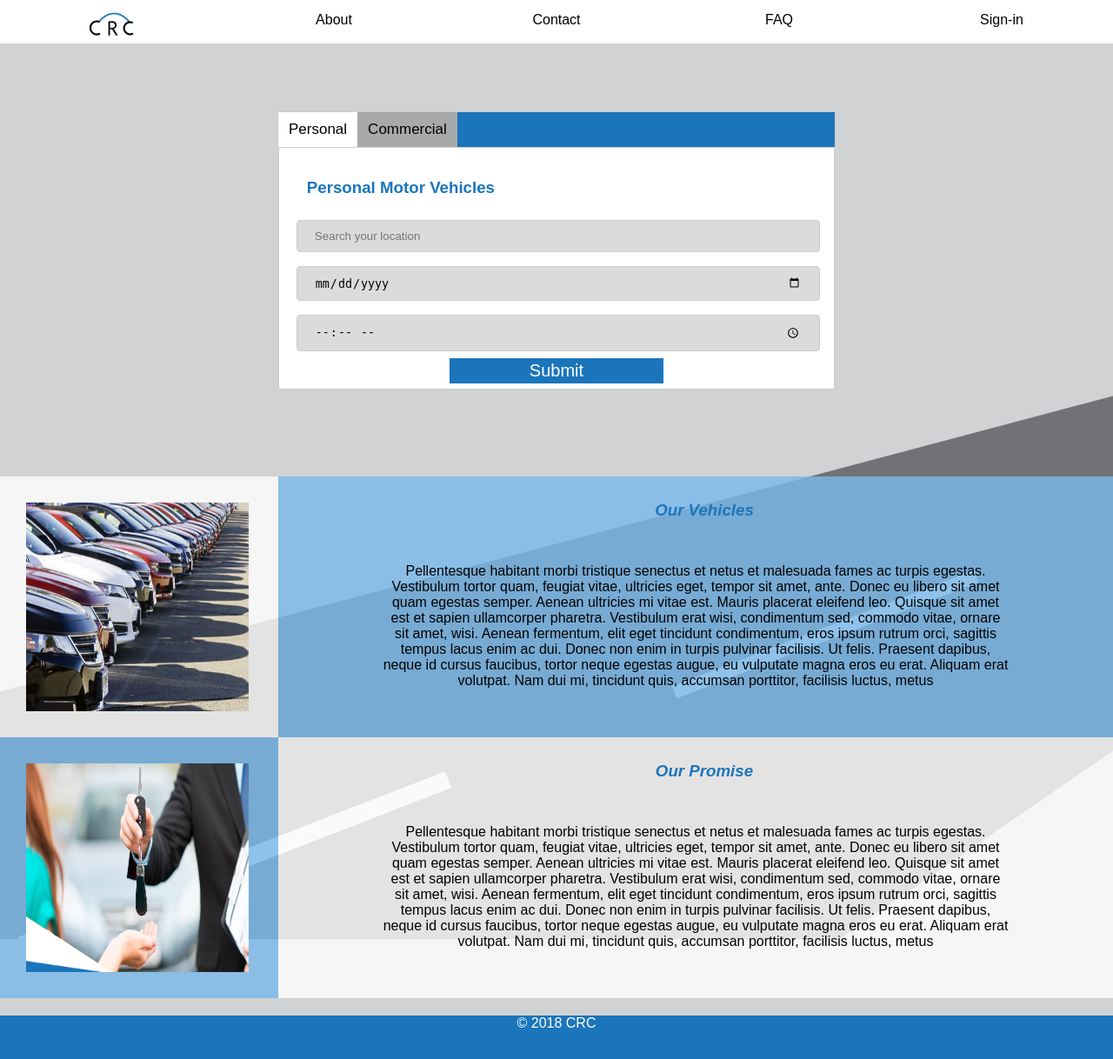
After one commit to TrellixVulnTeam/IFB299_L9R3, a Django app: page /logout/ in a window 1280 px wide. The commit adds this page. Shown: the whole page at 87% size. Run offline with Django 3.2, Linux system fonts and the light colour scheme.

Commit message:
Middleware Update - correct access restrictions

```diff
--- a/Application/CRCProject/CRC/middleware.py
+++ b/Application/CRCProject/CRC/middleware.py
@@ -2,8 +2,10 @@ import re
 
 from django.conf import settings
 from django.shortcuts import redirect
+from django.contrib.auth import logout
+from django.urls import reverse
 
-EXEMPT_URLS = [re.compile(settings.LOGIN_URL)]
+EXEMPT_URLS = [re.compile(settings.LOGIN_URL.lstrip('/'))]
 if hasattr(settings, 'LOGIN_EXEMPT_URLS'):
     EXEMPT_URLS += [re.compile(url) for url in settings.LOGIN_EXEMPT_URLS]
 
@@ -17,8 +19,18 @@ class LoginRequiredMiddleware:
 
      def process_view(self, request, view_func, view_args, view_kwargs):
          assert hasattr(request, 'user')
-         path = request.path_info
+         path = request.path_info.lstrip('/')
 
-         if not request.user.is_authenticated:
-             if not any(url.match(path) for url in EXEMPT_URLS):
-                 return redirect(settings.LOGIN_URL)
+         url_is_exempt = any(url.match(path) for url in EXEMPT_URLS)
+
+         if path == reverse('logout').lstrip('/'):
+             logout(request)
+
+         if path == reverse('sign_in').lstrip('/') and request.user.is_authenticated:
+             return redirect(settings.LOGIN_REDIRECT_URL)
+
+         elif not request.user.is_authenticated and not url_is_exempt:
+             return redirect(settings.LOGIN_URL)
+
+         elif not request.user.is_authenticated and url_is_exempt:
+             return None
--- a/Application/CRCProject/CRC/settings.py
+++ b/Application/CRCProject/CRC/settings.py
@@ -131,10 +131,12 @@ STATICFILES_DIRS = [
 LOGIN_URL = '/sign_in/'
 
 LOGIN_EXEMPT_URLS = (
-    r'^home_page/$',
+    r'^sign_in/$',
+    r'^home/$',
     r'^about/$',
     r'^contact/$',
     r'^FAQ/$',
+    r'^logout/$',
 )
 
 LOGIN_REDIRECT_URL = '/employee_homescreen/'
--- a/Application/CRCProject/CRCApplication/templates/CRCApplication/customer_results.html
+++ b/Application/CRCProject/CRCApplication/templates/CRCApplication/customer_results.html
@@ -12,7 +12,7 @@
             <li> <a href = "{% url 'vehicles' %}"> Vehicles </a></li>
             <li> <a href = "{% url 'stores' %}"> Stores</a></li>
             <li> <a href = "{% url 'reports' %}"> Reports</a></li>
-            <li> <a href = "{% url 'home_page' %}"> Sign-out </a></li>
+            <li> <a href = "{% url 'logout' %}"> Sign-out </a></li>
         </ul>
     </Enav>
     <br>
--- a/Application/CRCProject/CRCApplication/templates/CRCApplication/employee_homescreen.html
+++ b/Application/CRCProject/CRCApplication/templates/CRCApplication/employee_homescreen.html
@@ -12,7 +12,7 @@
             <li> <a href = "{% url 'vehicles' %}"> Vehicles </a></li>
             <li> <a href = "{% url 'stores' %}"> Stores</a></li>
             <li> <a href = "{% url 'reports' %}"> Reports</a></li>
-            <li> <a href = "{% url 'home_page' %}"> Sign-out </a></li>
+            <li> <a href = "{% url 'logout' %}"> Sign-out </a></li>
         </ul>
     </Enav>
     <br>
--- /dev/null
+++ b/Application/CRCProject/CRCApplication/templates/CRCApplication/logout.html
@@ -0,0 +1,90 @@
+{% load static %}
+<!DOCTYPE html>
+<html>
+<head>
+<link rel="stylesheet" type="text/css" href="{% static 'css/stylesheet2.css' %}">
+</head>
+<body>
+    <nav>
+        <ul>
+            <li><a href = "{% url 'home_page' %}"><img class = "logo" src = "{% static 'images/logo.png' %}"> </a></li>
+            <li> <a href = "{% url 'about' %}"> About </a></li>
+            <li> <a href = "{% url 'contact' %}"> Contact </a></li>
+            <li> <a href = "{% url 'FAQ' %}"> FAQ</a></li>
+            <li> <a href = "{% url 'sign_in' %}"> Sign-in </a></li>
+        </ul>
+    </nav>
+<main class = "main_home">
+    <div class = "tab">
+        <button class = "tablinks" onclick="Options(event, 'Personal')" id="default"> Personal </button>
+        <button class = "tablinks" onclick="Options(event, 'Commercial')"> Commercial </button>
+    </div>
+    <div id = "Personal" class = "tabcontent">
+        <h3>Personal Motor Vehicles</h3>
+        <input class = "whole_length_form" type = "search" name = "Location_entered" placeholder="Search your location">
+        <input class = "half_length_form" type = "date" name = "date_entered" >
+        <input class = "half_length_form" type = "time" name = "time_entered">
+        <button class = "submit_search"> Submit </button>
+    </div>
+    <div id = "Commercial" class = "tabcontent">
+        <h3>Commercial Motor Vehicles</h3>
+        <input class = "whole_length_form" type = "search" name = "Location_entered" placeholder="Search your location">
+        <input class = "half_length_form" type = "date" name = "date_entered">
+        <input class = "half_length_form" type = "time" name = "time_entered">
+        <button class = "submit_search" type="submit"> Submit </button>
+
+    </div>
+
+    <div class = "homebox1">
+        <img class ="car" src ="{% static 'images/cars.png' %}">
+    </div>
+
+    <div class = "homebox2">
+        <h3><i>Our Vehicles</i></h3>
+        <p class = "certaintext">Pellentesque habitant morbi tristique senectus et netus et malesuada fames ac turpis egestas. Vestibulum tortor quam, feugiat vitae, ultricies eget, tempor sit amet, ante. Donec eu libero sit amet quam egestas semper. Aenean ultricies mi vitae est. Mauris placerat eleifend leo. Quisque sit amet est et sapien ullamcorper pharetra. Vestibulum erat wisi, condimentum sed, commodo vitae, ornare sit amet, wisi. Aenean fermentum, elit eget tincidunt condimentum, eros ipsum rutrum orci, sagittis tempus lacus enim ac dui. Donec non enim in turpis pulvinar facilisis. Ut felis. Praesent dapibus, neque id cursus faucibus, tortor neque egestas augue, eu vulputate magna eros eu erat. Aliquam erat volutpat. Nam dui mi, tincidunt quis, accumsan porttitor, facilisis luctus, metus</p>
+    </div>
+
+    <div class = "homebox3">
+        <img class = "car" src = "{% static 'images/customer.png' %}">
+    </div>
+
+    <div class = "homebox4">
+        <h3><i>Our Promise</i></h3>
+        <p class = "certaintext">Pellentesque habitant morbi tristique senectus et netus et malesuada fames ac turpis egestas. Vestibulum tortor quam, feugiat vitae, ultricies eget, tempor sit amet, ante. Donec eu libero sit amet quam egestas semper. Aenean ultricies mi vitae est. Mauris placerat eleifend leo. Quisque sit amet est et sapien ullamcorper pharetra. Vestibulum erat wisi, condimentum sed, commodo vitae, ornare sit amet, wisi. Aenean fermentum, elit eget tincidunt condimentum, eros ipsum rutrum orci, sagittis tempus lacus enim ac dui. Donec non enim in turpis pulvinar facilisis. Ut felis. Praesent dapibus, neque id cursus faucibus, tortor neque egestas augue, eu vulputate magna eros eu erat. Aliquam erat volutpat. Nam dui mi, tincidunt quis, accumsan porttitor, facilisis luctus, metus</p>
+    </div>
+
+
+</main>
+<div class="footer_home">
+    <p>&copy; 2018 CRC</p>
+</div>
+
+<script>
+    function Options(evt, customer_employee)
+    {
+        var i, tabcontent, tablinks;
+        tabcontent = document.getElementsByClassName("tabcontent");
+        for (i = 0; i < tabcontent.length; i++)
+        {
+            tabcontent[i].style.display = "none";
+        }
+        tablinks = document.getElementsByClassName("tablinks");
+        for (i = 0; i < tablinks.length; i++)
+        {
+            tablinks[i].className = tablinks[i].className.replace(" active", "");
+        }
+        document.getElementById(customer_employee).style.display = "block";
+        evt.currentTarget.className += " active";
+    }
+    document.getElementById("default").click();
+
+</script>
+</body>
+</html>
+
+<!-- Websites used for two images
+1. https://www.budget.co.cr/blog/advantages-disadvantages-renting-car-costa-rica/
+2. https://www.javerianacali.edu.co/cierre-del-parqueadero-contiguo-al-cdl -->
+
+<!-- OR IF CARS OPTION IS USED:
+https://www.reinsurancene.ws/ogden-change-drives-esures-motor-reinsurance-renewal-cost-33/ -->
--- a/Application/CRCProject/CRCApplication/templates/CRCApplication/reports.html
+++ b/Application/CRCProject/CRCApplication/templates/CRCApplication/reports.html
@@ -12,7 +12,7 @@
             <li> <a href = "{% url 'vehicles' %}"> Vehicles </a></li>
             <li> <a href = "{% url 'stores' %}"> Stores</a></li>
             <li> <a href = "{% url 'reports' %}"> Reports</a></li>
-            <li> <a href = "{% url 'home_page' %}"> Sign-out </a></li>
+            <li> <a href = "{% url 'logout' %}"> Sign-out </a></li>
         </ul>
     </Enav>
     <br>
--- a/Application/CRCProject/CRCApplication/templates/CRCApplication/stores.html
+++ b/Application/CRCProject/CRCApplication/templates/CRCApplication/stores.html
@@ -12,7 +12,7 @@
             <li> <a href = "{% url 'vehicles' %}"> Vehicles </a></li>
             <li> <a href = "{% url 'stores' %}"> Stores</a></li>
             <li> <a href = "{% url 'reports' %}"> Reports</a></li>
-            <li> <a href = "{% url 'home_page' %}"> Sign-out </a></li>
+            <li> <a href = "{% url 'logout' %}"> Sign-out </a></li>
         </ul>
     </Enav>
     <br>
--- a/Application/CRCProject/CRCApplication/templates/CRCApplication/vehicles.html
+++ b/Application/CRCProject/CRCApplication/templates/CRCApplication/vehicles.html
@@ -12,7 +12,7 @@
             <li> <a href = "{% url 'vehicles' %}"> Vehicles </a></li>
             <li> <a href = "{% url 'stores' %}"> Stores</a></li>
             <li> <a href = "{% url 'reports' %}"> Reports</a></li>
-            <li> <a href = "{% url 'home_page' %}"> Sign-out </a></li>
+            <li> <a href = "{% url 'logout' %}"> Sign-out </a></li>
         </ul>
     </Enav>
     <br>
--- a/Application/CRCProject/CRCApplication/urls.py
+++ b/Application/CRCProject/CRCApplication/urls.py
@@ -1,11 +1,11 @@
 from django.conf.urls import url, include
 from CRCApplication import views
-from django.contrib.auth.views import LoginView
+from django.contrib.auth.views import LoginView, LogoutView
 from django.contrib import admin
 admin.autodiscover()
 
 urlpatterns = [
-    url(r'^$', views.home_page, name='home_page'),
+    url(r'^home/$', views.home_page, name='home_page'),
     url(r'^about/$', views.about, name='about'),
     url(r'^contact/$', views.contact, name='contact'),
     url(r'^customer_results/$', views.customer_results, name='customer_results'),
@@ -15,4 +15,5 @@ urlpatterns = [
     url(r'^stores/$', views.stores, name='stores'),
     url(r'^vehicles/$', views.vehicles, name='vehicles'),
     url(r'^sign_in/$', LoginView.as_view(template_name='CRCApplication/sign_in.html'), name='sign_in'),
+    url(r'^logout/$', LogoutView.as_view(template_name='CRCApplication/logout.html'), name='logout'),
 ]
--- a/Application/CRCProject/CRCApplication/views.py
+++ b/Application/CRCProject/CRCApplication/views.py
@@ -17,7 +17,6 @@ def customer_results(request):
 
 def employee_homescreen(request):
     args = {'user': request.user}
-    print(args)
     return render(request, 'CRCApplication/employee_homescreen.html', args)
 
 def FAQ(request):
```
